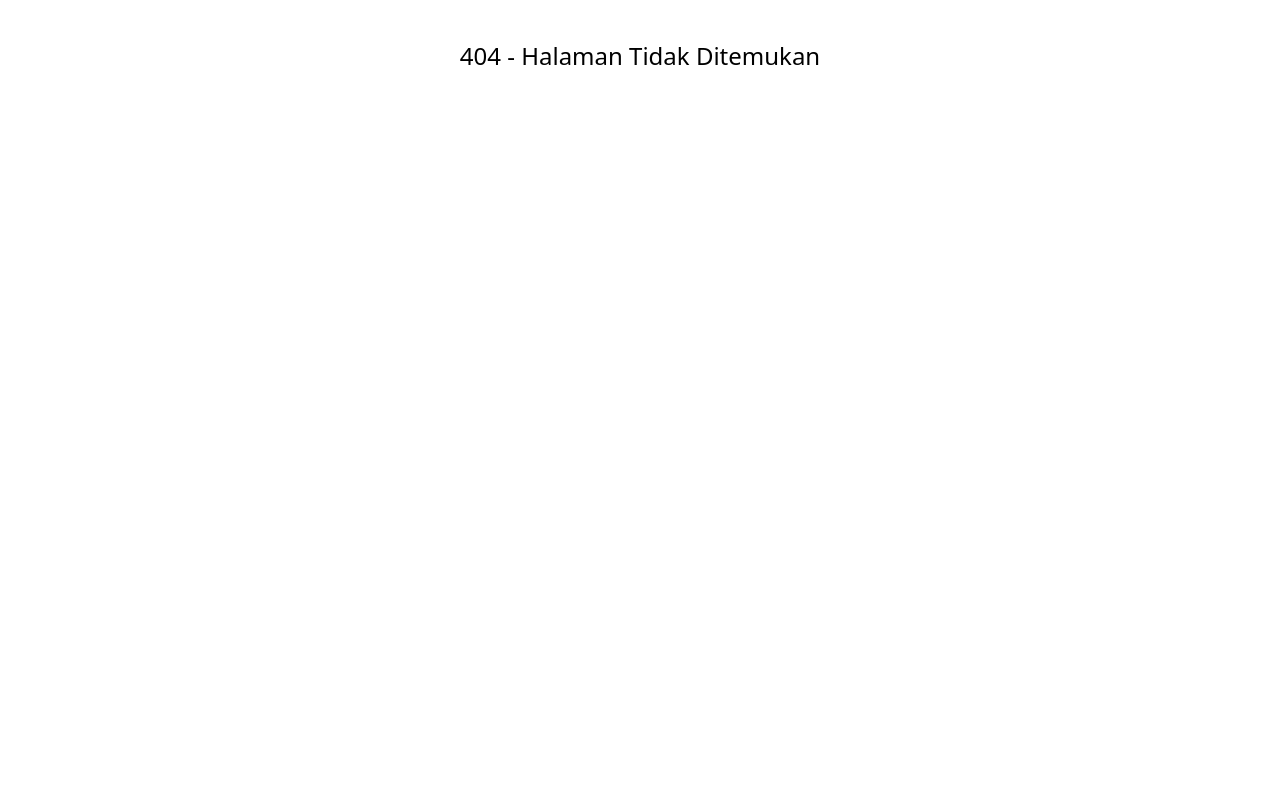
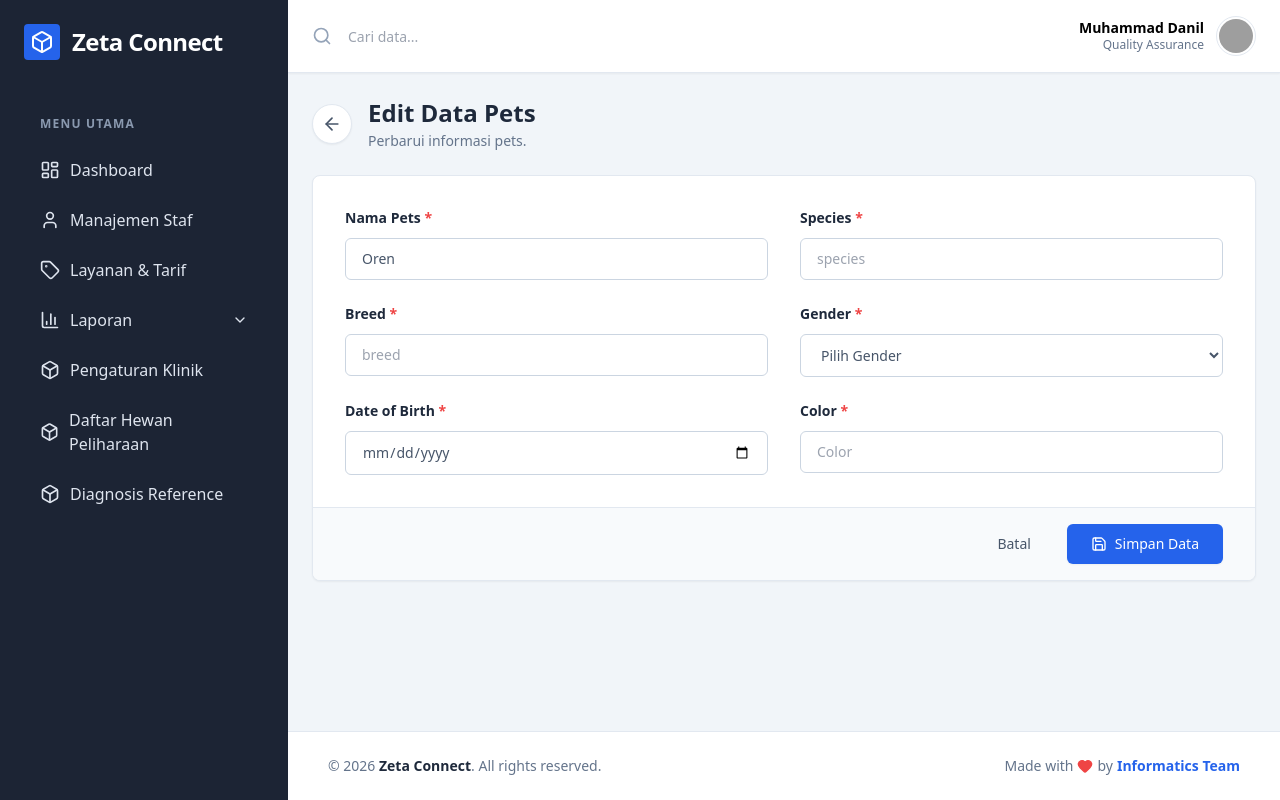
Before and after one commit to kkirayu/student-fe, a React (Vite) app: page /admin/PetList/edit/1 in a window 1280 px wide. Before the commit this address had no page. Built offline with nearby package versions, Linux system fonts and the light colour scheme; grey boxes are pictures that could not be loaded.

Commit message:
EDIT::Petform & Petlist

```diff
--- a/src/pages/owner/MyPets/PetForm.jsx
+++ b/src/pages/owner/MyPets/PetForm.jsx
@@ -8,13 +8,13 @@ const PetForm = () => {
   const isEditMode = !!id;
 
   const [formData, setFormData] = useState({
-    name: '', email: '', phone: '', role: '', password: '', status: 'Aktif',
+    name: '', species: '', breed: '', gender: '', dob: '', color: '',
   });
 
   useEffect(() => {
     if (isEditMode) {
       setFormData({
-        name: 'Drh. Bunga', email: 'bunga@zetaconnect.com', phone: '081298765432', role: 'Dokter', password: '', status: 'Aktif',
+        name: 'Oren', email: 'bunga@zetaconnect.com', phone: '081298765432', role: 'Dokter', password: '', status: 'Aktif',
       });
     }
   }, [isEditMode]);
@@ -26,7 +26,7 @@ const PetForm = () => {
   const handleSubmit = (e) => {
     e.preventDefault();
     console.log('Data disimpan:', formData);
-    navigate('/admin/staff');
+    navigate('/admin/PetList');
   };
 
   return (
@@ -35,17 +35,17 @@ const PetForm = () => {
       {/* Header */}
       <div className="flex items-center gap-4">
         <Link
-          to="/admin/staff"
+          to="/admin/PetList"
           className="flex h-10 w-10 items-center justify-center rounded-full border border-slate-200 bg-white text-slate-600 shadow-sm transition-all hover:bg-slate-50"
         >
           <ArrowLeft className="h-5 w-5" />
         </Link>
         <div>
           <h1 className="text-2xl font-bold text-slate-800">
-            {isEditMode ? 'Edit Data Staf' : 'Tambah Staf Baru'}
+            {isEditMode ? 'Edit Data Pets' : 'Tambah Pets Baru'}
           </h1>
           <p className="mt-0.5 text-sm text-slate-500">
-            {isEditMode ? 'Perbarui informasi pegawai klinik.' : 'Daftarkan akun pegawai baru beserta hak aksesnya.'}
+            {isEditMode ? 'Perbarui informasi pets.' : 'Daftarkan akun pets baru beserta detailnya.'}
           </p>
         </div>
       </div>
@@ -61,91 +61,86 @@ const PetForm = () => {
               {/* Nama Lengkap */}
               <div>
                 <label className="mb-2.5 block text-sm font-semibold text-slate-800">
-                  Nama Lengkap <span className="text-red-500">*</span>
+                  Nama Pets <span className="text-red-500">*</span>
                 </label>
                 <input
                   type="text" name="name" value={formData.name} onChange={handleChange}
-                  placeholder="Masukkan nama lengkap"
+                  placeholder="Masukkan nama pets"
                   className="w-full rounded-md border border-slate-300 bg-transparent px-4 py-2.5 text-sm outline-none transition focus:border-blue-600 focus:ring-1 focus:ring-blue-600"
                   required
                 />
               </div>
 
-              {/* Email */}
+              {/* Species */}
               <div>
                 <label className="mb-2.5 block text-sm font-semibold text-slate-800">
-                  Alamat Email <span className="text-red-500">*</span>
+                  Species <span className="text-red-500">*</span>
                 </label>
                 <input
-                  type="email" name="email" value={formData.email} onChange={handleChange}
-                  placeholder="email@zetaconnect.com"
+                  type="text" name="species" value={formData.species} onChange={handleChange}
+                  placeholder="species"
                   className="w-full rounded-md border border-slate-300 bg-transparent px-4 py-2.5 text-sm outline-none transition focus:border-blue-600 focus:ring-1 focus:ring-blue-600"
                   required
                 />
               </div>
 
-              {/* Nomor HP */}
+              {/* Breed */}
               <div>
                 <label className="mb-2.5 block text-sm font-semibold text-slate-800">
-                  Nomor WhatsApp/HP <span className="text-red-500">*</span>
+                  Breed <span className="text-red-500">*</span>
                 </label>
                 <input
-                  type="text" name="phone" value={formData.phone} onChange={handleChange}
-                  placeholder="08xxxxxxxxxx"
+                  type="text" name="breed" value={formData.breed} onChange={handleChange}
+                  placeholder="breed"
                   className="w-full rounded-md border border-slate-300 bg-transparent px-4 py-2.5 text-sm outline-none transition focus:border-blue-600 focus:ring-1 focus:ring-blue-600"
                   required
                 />
               </div>
 
-              {/* Role / Hak Akses */}
+              {/* Gender */}
               <div>
                 <label className="mb-2.5 block text-sm font-semibold text-slate-800">
-                  Hak Akses (Role) <span className="text-red-500">*</span>
+                  Gender <span className="text-red-500">*</span>
                 </label>
                 <select
-                  name="role" value={formData.role} onChange={handleChange}
+                  name="gender" value={formData.gender} onChange={handleChange}
                   className="w-full rounded-md border border-slate-300 bg-transparent px-4 py-2.5 text-sm outline-none transition focus:border-blue-600 focus:ring-1 focus:ring-blue-600"
                   required
                 >
-                  <option value="" disabled>Pilih Role</option>
-                  <option value="Admin">Admin</option>
-                  <option value="Dokter">Dokter</option>
-                  <option value="Resepsionis">Resepsionis</option>
-                  <option value="Apoteker">Apoteker / Kasir</option>
+                  <option value="" disabled>Pilih Gender</option>
+                  <option value="Jantan">Jantan</option>
+                  <option value="Betina">Betina</option>
                 </select>
               </div>
 
-              {/* Password */}
+              {/* Dob */}
               <div>
                 <label className="mb-2.5 block text-sm font-semibold text-slate-800">
-                  Kata Sandi
-                  {isEditMode ? (
-                    <span className="ml-1 text-xs font-normal text-slate-400">(Opsional)</span>
-                  ) : (
-                    <span className="text-red-500">*</span>
-                  )}
+                  Date of Birth <span className="text-red-500">*</span>
                 </label>
                 <input
-                  type="password" name="password" value={formData.password} onChange={handleChange}
-                  placeholder={isEditMode ? "Kosongkan jika tidak diubah" : "Masukkan kata sandi"}
+                  type="date" name="dob" value={formData.dob} onChange={handleChange}
+                  placeholder="Date of Birth"
                   className="w-full rounded-md border border-slate-300 bg-transparent px-4 py-2.5 text-sm outline-none transition focus:border-blue-600 focus:ring-1 focus:ring-blue-600"
-                  required={!isEditMode}
+                  required
                 />
               </div>
 
-              {/* Status Aktif */}
+              {/* Color */}
               <div>
                 <label className="mb-2.5 block text-sm font-semibold text-slate-800">
-                  Status Akun <span className="text-red-500">*</span>
+                  Color <span className="text-red-500">*</span>
                 </label>
-                <select
-                  name="status" value={formData.status} onChange={handleChange}
+                <input
+                  type="text" name="color" value={formData.color} onChange={handleChange}
+                  placeholder="Color "
                   className="w-full rounded-md border border-slate-300 bg-transparent px-4 py-2.5 text-sm outline-none transition focus:border-blue-600 focus:ring-1 focus:ring-blue-600"
-                >
-                  <option value="Aktif">Aktif</option>
-                  <option value="Tidak Aktif">Tidak Aktif</option>
-                </select>
+                  required
+                />
               </div>
+
+
+
 
             </div>
           </div>
--- a/src/pages/owner/MyPets/PetList.jsx
+++ b/src/pages/owner/MyPets/PetList.jsx
@@ -4,12 +4,12 @@ import { Link } from 'react-router-dom';
 
 const PetList = () => {
   // Dummy data menggunakan nama anggota kelompok sebagai contoh
-  const [staffData] = useState([
-    { id: 1, name: 'Uyok', role: 'Admin', email: 'danil@vetcare.com', phone: '081234567890', status: 'Aktif' },
-    { id: 2, name: 'Drh. Bunga', role: 'Dokter', email: 'bunga@vetcare.com', phone: '081298765432', status: 'Aktif' },
-    { id: 3, name: 'Damar', role: 'Resepsionis', email: 'damar@vetcare.com', phone: '081255554444', status: 'Aktif' },
-    { id: 4, name: 'Naufal', role: 'Apoteker', email: 'naufal@vetcare.com', phone: '081277778888', status: 'Aktif' },
-    { id: 5, name: 'Joko Santoso', role: 'Kasir', email: 'joko@vetcare.com', phone: '081200001111', status: 'Tidak Aktif' },
+  const [petsData] = useState([
+    { id: 1, name: 'Oren', species: 'Kucing', breed: 'Persia', gender: 'Betina', dob: '2022-01-01', color: 'Oranye', status: 'Aktif' },
+    { id: 2, name: 'Troton', species: 'Kucing', breed: 'Chartreux', gender: 'Jantan', dob: '2020-03-01', color: 'Abu-abu', status: 'Aktif' },
+    { id: 3, name: 'Bebek', species: 'Kucing', breed: 'Himalaya', gender: 'Betina', dob: '2022-01-01', color: 'Putih', status: 'Non-Aktif' },
+    { id: 4, name: 'Mei-mei', species: 'Anjing', breed: 'Bichon Frise', gender: 'Betina', dob: '2022-01-01', color: 'Putih', status: 'Aktif' },
+    { id: 5, name: 'Arifin', species: 'Anjing', breed: 'Cihuahua', gender: 'Jantan', dob: '2022-01-01', color: 'Hitam', status: 'Aktif' },
   ]);
 
   return (
@@ -18,16 +18,16 @@ const PetList = () => {
       <div className="flex flex-col gap-4 sm:flex-row sm:items-center sm:justify-between">
         <div>
           <h1 className="text-2xl font-bold text-slate-800">Manajemen Pets</h1>
-          <p className="text-sm text-slate-500">Kelola hak akses dan data pegawai klinik VetCare Connect.</p>
+          <p className="text-sm text-slate-500">Kelola Data Pets Anda</p>
         </div>
 
         {/* Tombol Tambah Staf (Mengarah ke Fitur 3) */}
         <Link
-          to="/admin/staff/add"
+          to="/admin/PetList/add"
           className="inline-flex items-center justify-center gap-2 rounded bg-blue-600 px-6 py-2.5 text-sm font-medium text-white hover:bg-opacity-90 transition-all"
         >
           <Plus className="h-4 w-4" />
-          Tambah Staf Baru
+          Tambah Pets Baru
         </Link>
       </div>
 
@@ -61,39 +61,35 @@ const PetList = () => {
           <table className="w-full table-auto text-left">
             <thead>
               <tr className="bg-slate-50 text-xs font-semibold uppercase tracking-wide text-slate-500">
-                <th className="px-6 py-4">Nama Pegawai</th>
-                <th className="px-6 py-4">Role / Hak Akses</th>
-                <th className="px-6 py-4">Kontak</th>
-                <th className="px-6 py-4 text-center">Status</th>
+                <th className="px-6 py-4">Nama Pet</th>
+                <th className="px-6 py-4">Species</th>
+                <th className="px-6 py-4">Gender & Dob</th>
+                <th className="px-6 py-4 text-center">Color</th>
                 <th className="px-6 py-4 text-right">Aksi</th>
               </tr>
             </thead>
             <tbody className="divide-y divide-slate-100 text-sm">
-              {staffData.map((staff) => (
-                <tr key={staff.id} className="hover:bg-slate-50 transition-colors">
+              {petsData.map((pet) => (
+                <tr key={pet.id} className="hover:bg-slate-50 transition-colors">
                   <td className="px-6 py-4">
-                    <div className="font-medium text-black">{staff.name}</div>
-                    <div className="text-xs text-slate-500">{staff.email}</div>
+                    <div className="font-medium text-black">{pet.name}</div>
+                    <div className="text-xs text-slate-500">{pet.species}</div>
                   </td>
                   <td className="px-6 py-4">
-                    <span className="font-medium text-slate-700">{staff.role}</span>
+                    <span className="font-medium text-slate-700">{pet.breed}</span>
                   </td>
                   <td className="px-6 py-4 text-slate-600">
-                    {staff.phone}
+                    {pet.gender} | {pet.dob}
                   </td>
                   <td className="px-6 py-4 text-center">
-                    <span className={`inline-flex rounded-full px-3 py-1 text-xs font-medium ${
-                      staff.status === 'Aktif'
-                        ? 'bg-emerald-100 text-emerald-700'
-                        : 'bg-slate-100 text-slate-600'
-                    }`}>
-                      {staff.status}
-                    </span>
+
+                    {pet.color}
+
                   </td>
                   <td className="px-6 py-4 text-right">
                     <div className="flex items-center justify-end gap-3">
                       {/* Tombol Edit (Mengarah ke Fitur 3) */}
-                      <Link to={`/admin/staff/edit/${staff.id}`} className="text-blue-600 hover:text-blue-800 transition-colors" title="Edit Data">
+                      <Link to={`/admin/PetList/edit/${pet.id}`} className="text-blue-600 hover:text-blue-800 transition-colors" title="Edit Data">
                         <Edit className="h-5 w-5" />
                       </Link>
                       {/* Tombol Hapus */}
@@ -110,7 +106,7 @@ const PetList = () => {
 
         {/* Pagination (Opsional) */}
         <div className="border-t border-slate-100 p-4 text-right text-xs text-slate-500">
-          Menampilkan {staffData.length} data staf.
+          Menampilkan {petsData.length} data pet.
         </div>
       </div>
     </div>
--- a/src/routes/index.jsx
+++ b/src/routes/index.jsx
@@ -53,6 +53,7 @@ const AppRouter = () => {
           {/* Owner */}
           <Route path="PetList" element={<PetList />} />
           <Route path="PetList/add" element={<PetForm />} />
+          <Route path="PetList/edit/:id" element={<PetForm />} />
 
           {/* Diagnosis Reference */}
           <Route path="DiagnosisReferenceList" element={<DiagnosisReferenceList />} />
```
